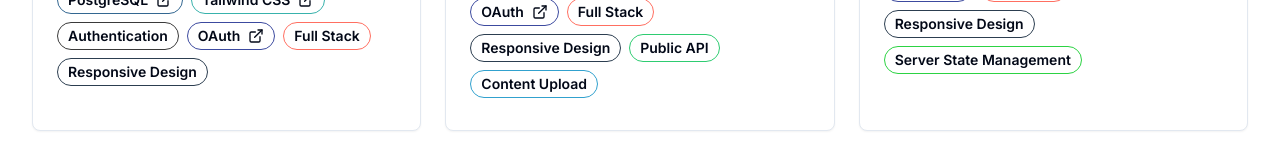
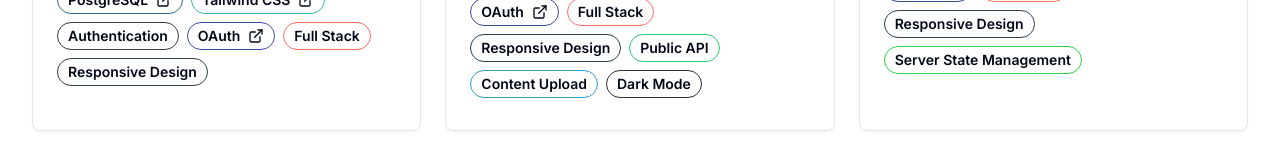
Before and after one commit to Mohcka/mxw-portfolio-2023, a Next.js app: page / in a window 1280 px wide. Shown: the part 3161-3314 px from the top of the page. Built offline with nearby package versions, Linux system fonts and the light colour scheme.

Commit message:
adds tech items to list and projects

```diff
--- a/src/data/constants/projects.ts
+++ b/src/data/constants/projects.ts
@@ -40,6 +40,7 @@
       technologies.ResponsiveDesign,
       technologies.PublicAPI,
       technologies.ContentUpload,
+      technologies.DarkMode,
     ] as Technology[],
     color: "#FF6F61",
   },
--- a/src/data/constants/technologies.ts
+++ b/src/data/constants/technologies.ts
@@ -117,6 +117,10 @@
     name: "Content Upload",
     color: "#31a1ce",
   },
+  DarkMode: {
+    name: "Dark Mode",
+    color: "#2c2c2c",
+  },
 };
 
 export type TechIcon = {
```
